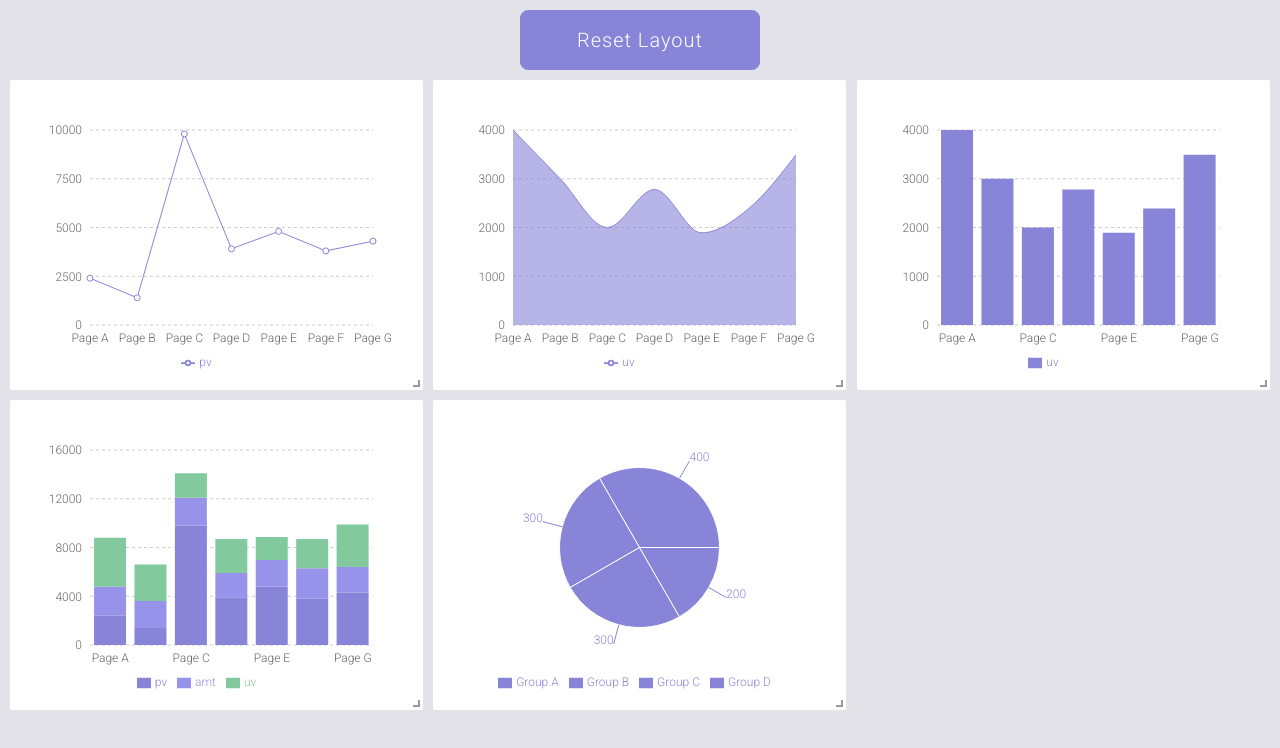
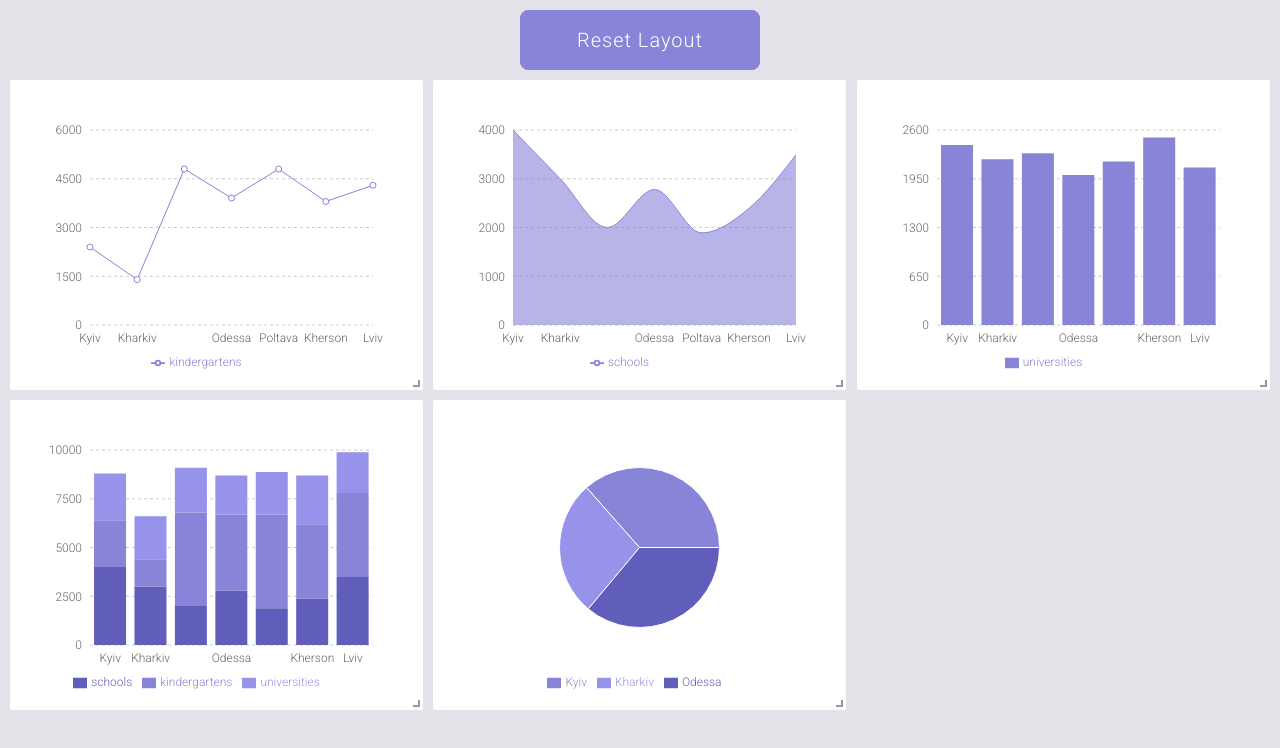
Before and after one commit to aleksandra-prognimak/react-dashboard, a React (Create React App) app: page / in a window 1280 px wide. Shown: the top 748 px of the page. Built offline with nearby package versions, Linux system fonts and the light colour scheme.

Commit message:
update data and colors

```diff
--- a/src/components/AreaChart/AreaChartComp.tsx
+++ b/src/components/AreaChart/AreaChartComp.tsx
@@ -1,4 +1,4 @@
-import { FC } from "react";
+import { FC } from 'react';
 import {
   AreaChart,
   Area,
@@ -8,8 +8,8 @@ import {
   Tooltip,
   Legend,
   ResponsiveContainer,
-} from "recharts";
-import { Data } from "../../types/data";
+} from 'recharts';
+import { Data } from '../../types/data';
 
 type Props = {
   data: Data[];
@@ -31,7 +31,7 @@ export const AreaChartComp: FC<Props> = ({ data }) => (
       <YAxis axisLine={false} tickLine={false} />
       <Tooltip />
       <Legend />
-      <Area type="monotone" dataKey="uv" stroke="#8884d8" fill="#8884d8" />
+      <Area type="monotone" dataKey="schools" stroke="#8884d8" fill="#8884d8" />
     </AreaChart>
   </ResponsiveContainer>
 );
--- a/src/components/BarChart/BarChartComp.tsx
+++ b/src/components/BarChart/BarChartComp.tsx
@@ -1,4 +1,4 @@
-import { FC } from "react";
+import { FC } from 'react';
 import {
   BarChart,
   Bar,
@@ -8,8 +8,8 @@ import {
   Tooltip,
   Legend,
   ResponsiveContainer,
-} from "recharts";
-import { Data } from "../../types/data";
+} from 'recharts';
+import { Data } from '../../types/data';
 
 type Props = {
   data: Data[];
@@ -31,7 +31,7 @@ export const BarChartComp: FC<Props> = ({ data }) => (
       <YAxis axisLine={false} tickLine={false} />
       <Tooltip />
       <Legend />
-      <Bar dataKey="uv" fill="#8884d8" />
+      <Bar dataKey="universities" fill="#8884d8" />
     </BarChart>
   </ResponsiveContainer>
 );
--- a/src/components/BasicLayout/BasicLayout.scss
+++ b/src/components/BasicLayout/BasicLayout.scss
@@ -1,4 +1,4 @@
-@import '../../styles/utils/vars';
+@import "../../styles/utils/vars";
 
 .button {
   border: none;
@@ -11,7 +11,7 @@
   height: 60px;
   width: 240px;
   color: $white;
-  font-family: 'Roboto', sans-serif;
+  font-family: "Roboto", sans-serif;
   font-size: 20px;
   letter-spacing: 1px;
   transition: all 0.2s;
@@ -31,19 +31,24 @@
   position: relative;
   transition: height 200ms ease;
 }
+
 .react-grid-item {
   background-color: $white;
-  transition: all 200ms ease;
+  transition: all 1000ms ease;
   transition-property: left, top;
   border-radius: 2px;
 }
+
 .react-grid-item img {
   pointer-events: none;
   user-select: none;
 }
+
 .react-grid-item.cssTransforms {
   transition-property: transform;
+  transition: all 500ms ease;
 }
+
 .react-grid-item.resizing {
   z-index: 1;
   will-change: width, height;
@@ -70,6 +75,7 @@
   position: absolute;
   width: 20px;
   height: 20px;
+
 }
 
 .react-grid-item > .react-resizable-handle::after {
@@ -81,10 +87,12 @@
   height: 5px;
   border-right: 2px solid rgba(0, 0, 0, 0.4);
   border-bottom: 2px solid rgba(0, 0, 0, 0.4);
+
 }
 
 .react-resizable-hide > .react-resizable-handle {
   display: none;
+
 }
 
 .react-grid-item > .react-resizable-handle.react-resizable-handle-sw {
@@ -92,48 +100,64 @@
   left: 0;
   cursor: sw-resize;
   transform: rotate(90deg);
+
 }
+
 .react-grid-item > .react-resizable-handle.react-resizable-handle-se {
   bottom: 0;
   right: 0;
   cursor: se-resize;
+
 }
+
 .react-grid-item > .react-resizable-handle.react-resizable-handle-nw {
   top: 0;
   left: 0;
   cursor: nw-resize;
   transform: rotate(180deg);
+
 }
+
 .react-grid-item > .react-resizable-handle.react-resizable-handle-ne {
   top: 0;
   right: 0;
   cursor: ne-resize;
   transform: rotate(270deg);
+
 }
+
 .react-grid-item > .react-resizable-handle.react-resizable-handle-w,
 .react-grid-item > .react-resizable-handle.react-resizable-handle-e {
   top: 50%;
   margin-top: -10px;
   cursor: ew-resize;
+
 }
+
 .react-grid-item > .react-resizable-handle.react-resizable-handle-w {
   left: 0;
   transform: rotate(135deg);
+
 }
+
 .react-grid-item > .react-resizable-handle.react-resizable-handle-e {
   right: 0;
   transform: rotate(315deg);
+
 }
+
 .react-grid-item > .react-resizable-handle.react-resizable-handle-n,
 .react-grid-item > .react-resizable-handle.react-resizable-handle-s {
   left: 50%;
   margin-left: -10px;
   cursor: ns-resize;
 }
+
 .react-grid-item > .react-resizable-handle.react-resizable-handle-n {
   top: 0;
   transform: rotate(225deg);
 }
+
 .react-grid-item > .react-resizable-handle.react-resizable-handle-s {
   bottom: 0;
   transform: rotate(45deg);
--- a/src/components/BasicLayout/BasicLayout.jsx
+++ b/src/components/BasicLayout/BasicLayout.tsx
@@ -1,97 +1,54 @@
-import React, { useState } from "react";
-import { WidthProvider, Responsive } from "react-grid-layout";
-import { AreaChartComp } from "../AreaChart";
-import { BarChartComp } from "../BarChart";
-import { LineChartComp } from "../LineChart";
-import { PieChartComp } from "../PieChart";
-import { StackedBarChartComp } from "../StackedBarChart";
+import { useState } from 'react';
+import { WidthProvider, Responsive } from 'react-grid-layout';
+import { data } from '../../data/data';
+import { Layout, MiddleLayout, InnerLayout } from '../../types/layout';
+import { AreaChartComp } from '../AreaChart';
+import { BarChartComp } from '../BarChart';
+import { LineChartComp } from '../LineChart';
+import { PieChartComp } from '../PieChart';
+import { StackedBarChartComp } from '../StackedBarChart';
 import './BasicLayout.scss';
 
 const ResponsiveReactGridLayout = WidthProvider(Responsive);
 
-const getFromLS = (key) => {
-  let ls = {};
+const getFromLS = (key: string) => {
+  let ls: Layout = {};
 
-  if (global.localStorage) {
-    try {
-      ls = JSON.parse(global.localStorage.getItem("rgl-8")) || {};
-    } catch (e) {
-      /*Ignore*/
-    }
+  const value = global.localStorage.getItem('rgl-8') || '';
+
+  try {
+    ls = JSON.parse(value);
+  } catch (e) {
+    /*Ignore*/
   }
 
   return ls[key];
 };
 
-const originalLayouts = getFromLS("layouts") || {};
-
-const saveToLS = (key, value) => {
+const saveToLS = (key: string, value: MiddleLayout) => {
   if (global.localStorage) {
     global.localStorage.setItem(
-      "rgl-8",
+      'rgl-8',
       JSON.stringify({
         [key]: value,
-      })
+      }),
     );
   }
 };
 
-export const data = [
-  {
-    name: "Page A",
-    uv: 4000,
-    pv: 2400,
-    amt: 2400,
-  },
-  {
-    name: "Page B",
-    uv: 3000,
-    pv: 1398,
-    amt: 2210,
-  },
-  {
-    name: "Page C",
-    uv: 2000,
-    pv: 9800,
-    amt: 2290,
-  },
-  {
-    name: "Page D",
-    uv: 2780,
-    pv: 3908,
-    amt: 2000,
-  },
-  {
-    name: "Page E",
-    uv: 1890,
-    pv: 4800,
-    amt: 2181,
-  },
-  {
-    name: "Page F",
-    uv: 2390,
-    pv: 3800,
-    amt: 2500,
-  },
-  {
-    name: "Page G",
-    uv: 3490,
-    pv: 4300,
-    amt: 2100,
-  },
-];
+const originalLayouts = getFromLS('layouts') || {};
 
 const BasicLayout = () => {
   const [layouts, setLayouts] = useState(
-    JSON.parse(JSON.stringify(originalLayouts))
+    JSON.parse(JSON.stringify(originalLayouts)),
   );
 
   const resetLayout = () => {
     setLayouts({});
   };
 
-  const onLayoutChange = (layout, layouts) => {
-    saveToLS("layouts", layouts);
+  const onLayoutChange = (_layout: InnerLayout[], layouts: MiddleLayout) => {
+    saveToLS('layouts', layouts);
     setLayouts(layouts);
   };
 
@@ -119,7 +76,7 @@ const BasicLayout = () => {
           <StackedBarChartComp data={data} />
         </div>
         <div key="5" data-grid={{ w: 4, h: 8, x: 4, y: 1, minW: 2, minH: 8 }}>
-          <PieChartComp />
+          <PieChartComp data={data} />
         </div>
       </ResponsiveReactGridLayout>
     </>
--- a/src/components/LineChart/LineChartComp.tsx
+++ b/src/components/LineChart/LineChartComp.tsx
@@ -1,4 +1,4 @@
-import { FC } from "react";
+import { FC } from 'react';
 import {
   LineChart,
   Line,
@@ -8,8 +8,8 @@ import {
   Tooltip,
   Legend,
   ResponsiveContainer,
-} from "recharts";
-import { Data } from "../../types/data";
+} from 'recharts';
+import { Data } from '../../types/data';
 
 type Props = {
   data: Data[];
@@ -31,7 +31,7 @@ export const LineChartComp: FC<Props> = ({ data }) => (
       <YAxis axisLine={false} tickLine={false} />
       <Tooltip />
       <Legend />
-      <Line dataKey="pv" stroke="#8884d8" />
+      <Line dataKey="kindergartens" stroke="#8884d8" />
     </LineChart>
   </ResponsiveContainer>
 );
--- a/src/components/PieChart/PieChartComp.tsx
+++ b/src/components/PieChart/PieChartComp.tsx
@@ -1,24 +1,41 @@
-import { FC } from "react";
+import { FC } from 'react';
 import {
   ResponsiveContainer,
   PieChart,
   Pie,
   Tooltip,
   Legend,
-} from "recharts";
+  Cell,
+} from 'recharts';
+import { Data } from '../../types/data';
 
-export const PieChartComp: FC = () => {
-  const data = [
-    { name: "Group A", value: 400 },
-    { name: "Group B", value: 300 },
-    { name: "Group C", value: 300 },
-    { name: "Group D", value: 200 },
+type Props = {
+  data: Data[];
+};
+
+const getSum = (city: string, data: Data[]) => {
+  const findCity: Data | undefined = data.find((item) => item.name === city);
+
+  if (findCity) {
+    return findCity?.kindergartens + findCity?.schools + findCity?.universities;
+  }
+
+  return;
+};
+
+export const PieChartComp: FC<Props> = ({ data }) => {
+  const newData = [
+    { name: 'Kyiv', value: getSum('Kyiv', data) },
+    { name: 'Kharkiv', value: getSum('Kharkiv', data) },
+    { name: 'Odessa', value: getSum('Odessa', data) },
   ];
+
+  const colors = ['#8884d8', '#9793ea', '#615dbb'];
 
   return (
     <ResponsiveContainer>
       <PieChart
-        data={data}
+        data={newData}
         margin={{
           top: 20,
           right: 20,
@@ -31,13 +48,16 @@ export const PieChartComp: FC = () => {
         <Pie
           dataKey="value"
           isAnimationActive={false}
-          data={data}
+          data={newData}
           cx="50%"
           cy="50%"
           outerRadius={80}
           fill="#8884d8"
-          label
-        />
+        >
+          {data.map((_entry, index) => (
+            <Cell key={`cell-${index}`} fill={colors[index % colors.length]} />
+          ))}
+        </Pie>
       </PieChart>
     </ResponsiveContainer>
   );
--- a/src/components/StackedBarChart/StackedBarChartComp.tsx
+++ b/src/components/StackedBarChart/StackedBarChartComp.tsx
@@ -1,4 +1,4 @@
-import { FC } from "react";
+import { FC } from 'react';
 import {
   BarChart,
   Bar,
@@ -8,8 +8,8 @@ import {
   Tooltip,
   Legend,
   ResponsiveContainer,
-} from "recharts";
-import { Data } from "../../types/data";
+} from 'recharts';
+import { Data } from '../../types/data';
 
 type Props = {
   data: Data[];
@@ -31,9 +31,9 @@ export const StackedBarChartComp: FC<Props> = ({ data }) => (
       <YAxis axisLine={false} tickLine={false} />
       <Tooltip />
       <Legend />
-      <Bar dataKey="pv" stackId="a" fill="#8884d8" />
-      <Bar dataKey="amt" stackId="a" fill="#9793ea" />
-      <Bar dataKey="uv" stackId="a" fill="#82ca9d" />
+      <Bar dataKey="schools" stackId="a" fill="#615dbb" />
+      <Bar dataKey="kindergartens" stackId="a" fill="#8884d8" />
+      <Bar dataKey="universities" stackId="a" fill="#9793ea" />
     </BarChart>
   </ResponsiveContainer>
 );
--- /dev/null
+++ b/src/data/data.ts
@@ -0,0 +1,44 @@
+export const data = [
+  {
+    name: 'Kyiv',
+    schools: 4000,
+    kindergartens: 2400,
+    universities: 2400,
+  },
+  {
+    name: 'Kharkiv',
+    schools: 3000,
+    kindergartens: 1398,
+    universities: 2210,
+  },
+  {
+    name: 'Uzhgorod',
+    schools: 2000,
+    kindergartens: 4800,
+    universities: 2290,
+  },
+  {
+    name: 'Odessa',
+    schools: 2780,
+    kindergartens: 3908,
+    universities: 2000,
+  },
+  {
+    name: 'Poltava',
+    schools: 1890,
+    kindergartens: 4800,
+    universities: 2181,
+  },
+  {
+    name: 'Kherson',
+    schools: 2390,
+    kindergartens: 3800,
+    universities: 2500,
+  },
+  {
+    name: 'Lviv',
+    schools: 3490,
+    kindergartens: 4300,
+    universities: 2100,
+  },
+];
--- a/src/styles/utils/_vars.scss
+++ b/src/styles/utils/_vars.scss
@@ -1,4 +1,5 @@
 $mainPurple: #8884d8;
 $lightPurple: #9793ea;
+$darkPurple: #615dbb;
 $mainGrey: rgba(20, 20, 70, 0.12);
 $white: #fff;
--- /dev/null
+++ b/src/types/layout.ts
@@ -0,0 +1,20 @@
+export interface InnerLayout {
+  h?: number;
+  i?: string;
+  minH?: number;
+  minW?: number;
+  moved?: boolean;
+  static?: boolean;
+  w?: number;
+  x?: number;
+  y?: number;
+};
+
+export interface MiddleLayout {
+  lg?: InnerLayout[];
+  xs?: InnerLayout[];
+};
+
+export interface Layout {
+  [layouts: string]: MiddleLayout;
+};
```
Also changed, not shown: src/types/data.ts (+4 -4 lines), .prettierrc.json (added).
